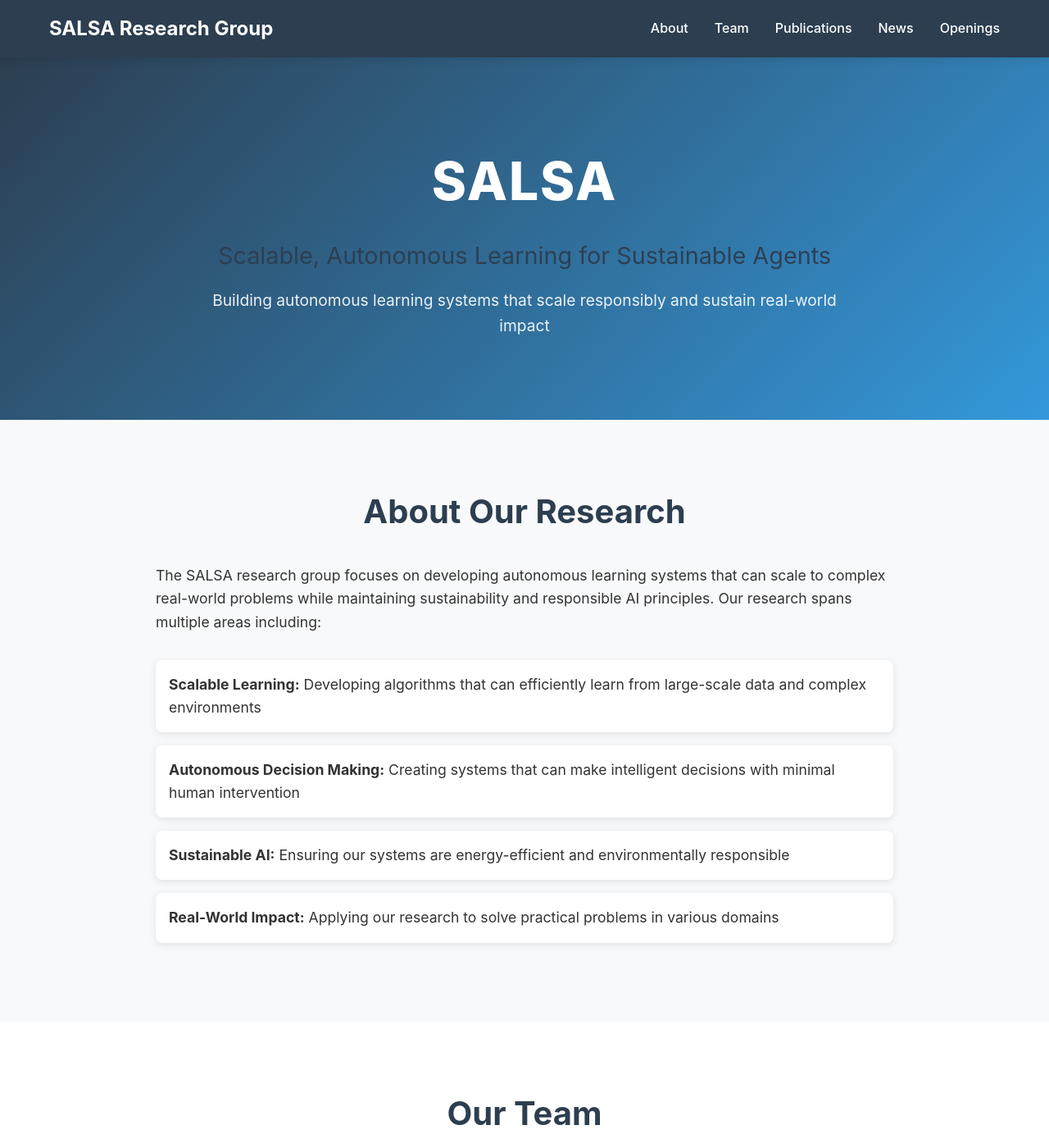
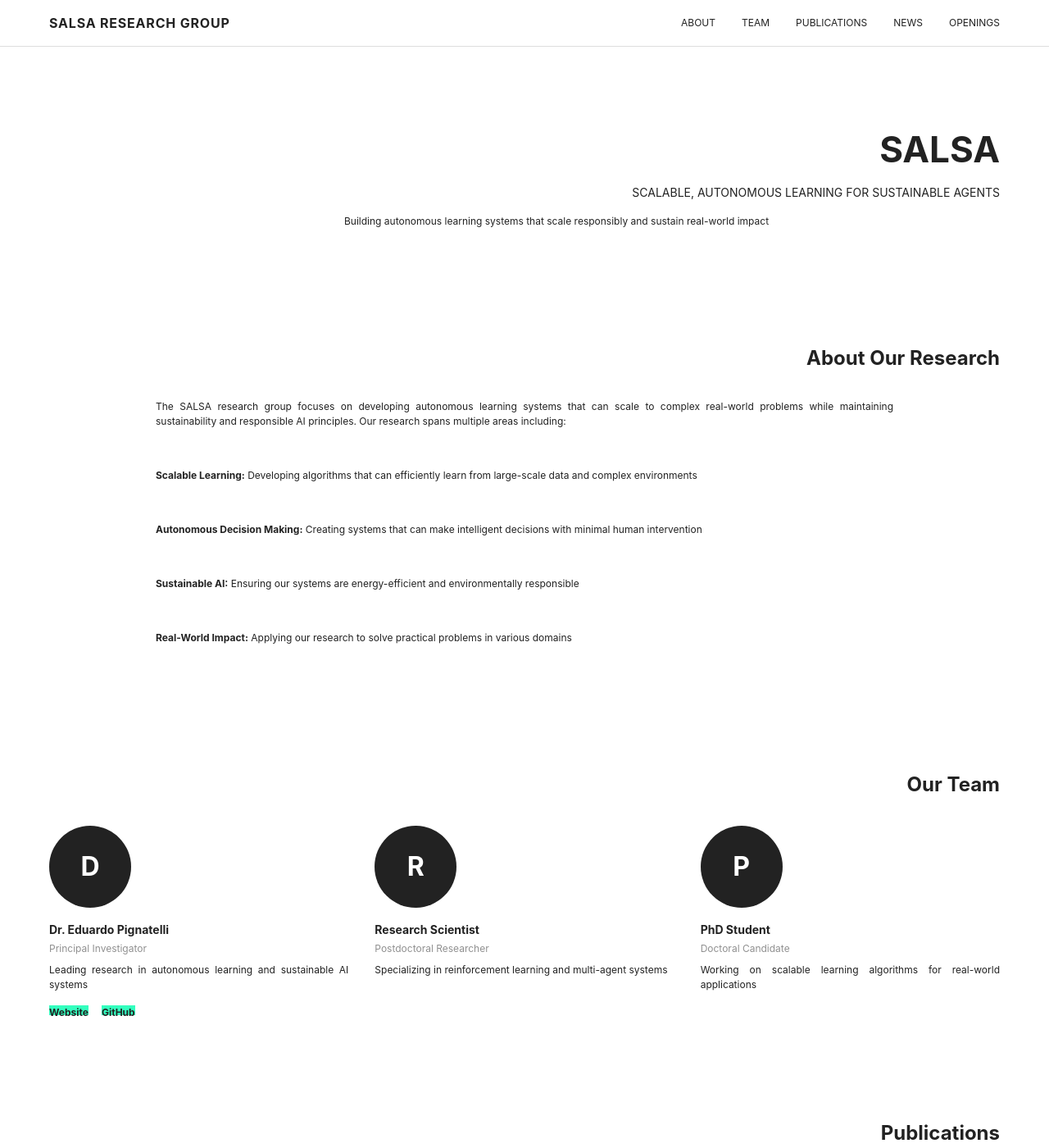
Before and after one commit to epignatelli/salsa-research.github.io, a Jekyll site: the page built from index.html, in a window 1280 px wide and 1400 px high. Shown: the whole window at 82% size. Built offline with Jekyll 4.4.1, drawn with Linux system fonts in a browser that asks for light colours; comment, search, counter and statistics services are not loaded.

Commit message:
Align aesthetics with epignatelli.com - minimalist design with cyan accents
Co-authored-by: epignatelli <26899347+epignatelli@users.noreply.github.com>

```diff
--- a/assets/css/style.css
+++ b/assets/css/style.css
@@ -3,23 +3,31 @@
     margin: 0;
     padding: 0;
     box-sizing: border-box;
+    transition: 0.3s;
+    scroll-behavior: smooth;
+    -webkit-font-smoothing: antialiased;
 }
 
 :root {
-    --primary-color: #2c3e50;
-    --secondary-color: #3498db;
-    --accent-color: #e74c3c;
-    --text-color: #333;
-    --light-bg: #f8f9fa;
+    --primary-color: #222222;
+    --secondary-color: #00ffae;
+    --accent-color: #00ffae;
+    --text-color: #222222;
+    --text-color-dim: #909090;
+    --text-color-light: #DEDEDE;
+    --light-bg: #FFFFFF;
     --white: #ffffff;
-    --shadow: 0 2px 10px rgba(0, 0, 0, 0.1);
+    --shadow: none;
 }
 
 body {
     font-family: -apple-system, BlinkMacSystemFont, 'Segoe UI', Roboto, 'Helvetica Neue', Arial, sans-serif;
-    line-height: 1.6;
+    line-height: 1.5;
     color: var(--text-color);
     background-color: var(--white);
+    margin: 0 auto;
+    font-weight: normal;
+    font-size: 12px;
 }
 
 .container {
@@ -30,12 +38,12 @@ body {
 
 /* Header and Navigation */
 header {
-    background-color: var(--primary-color);
-    color: var(--white);
+    background-color: var(--white);
+    color: var(--text-color);
     position: sticky;
     top: 0;
     z-index: 1000;
-    box-shadow: var(--shadow);
+    border-bottom: 1px solid var(--text-color-light);
 }
 
 header nav {
@@ -50,9 +58,11 @@ header .container {
 }
 
 .logo {
-    font-size: 1.5rem;
+    font-size: 1rem;
     font-weight: 700;
-    color: var(--white);
+    color: var(--text-color);
+    text-transform: uppercase;
+    letter-spacing: 0.05em;
 }
 
 .nav-links {
@@ -62,66 +72,79 @@ header .container {
 }
 
 .nav-links a {
-    color: var(--white);
+    color: var(--text-color);
     text-decoration: none;
-    font-weight: 500;
-    transition: color 0.3s ease;
+    font-weight: normal;
+    font-size: 12px;
+    text-transform: uppercase;
+    transition: all 0.3s ease;
 }
 
 .nav-links a:hover {
-    color: var(--secondary-color);
+    box-shadow: inset 0px 1em 0em rgba(0, 255, 174, 0.8);
 }
 
 /* Hero Section */
 .hero {
-    background: linear-gradient(135deg, var(--primary-color) 0%, var(--secondary-color) 100%);
-    color: var(--white);
-    padding: 100px 0;
-    text-align: center;
+    background: var(--white);
+    color: var(--text-color);
+    padding: 100px 0 80px 0;
+    text-align: right;
 }
 
 .hero h1 {
-    font-size: 4rem;
-    font-weight: 800;
+    font-size: 44px;
+    font-weight: bold;
     margin-bottom: 1rem;
-    letter-spacing: 2px;
+    line-height: 1.15em;
 }
 
 .hero h2 {
-    font-size: 1.8rem;
-    font-weight: 400;
+    font-size: 14px;
+    font-weight: normal;
     margin-bottom: 1rem;
-    opacity: 0.95;
+    text-transform: uppercase;
+    text-align: right;
 }
 
 .hero .tagline {
-    font-size: 1.2rem;
-    opacity: 0.9;
+    font-size: 12px;
+    line-height: 1.5em;
     max-width: 800px;
-    margin: 0 auto;
+    margin: 0 0 0 auto;
+    text-align: justify;
 }
 
 /* Sections */
 section {
-    padding: 80px 0;
+    padding: 60px 0;
 }
 
 section:nth-child(even) {
-    background-color: var(--light-bg);
+    background-color: var(--white);
 }
 
 section h2 {
-    font-size: 2.5rem;
-    color: var(--primary-color);
+    font-size: 24px;
+    font-weight: bold;
+    color: var(--text-color);
     margin-bottom: 2rem;
-    text-align: center;
+    margin-top: 0;
+    text-align: right;
+    line-height: 1.5em;
 }
 
 /* About Section */
 .research-brief {
     max-width: 900px;
     margin: 0 auto;
-    font-size: 1.1rem;
+    font-size: 12px;
+    line-height: 1.5em;
+}
+
+.research-brief p {
+    text-align: justify;
+    margin-bottom: 1.5em;
 }
 
 .research-areas {
@@ -130,11 +153,17 @@ section h2 {
 }
 
 .research-areas li {
-    padding: 1rem;
+    padding: 1rem 0;
     margin-bottom: 1rem;
     background-color: var(--white);
-    border-radius: 8px;
-    box-shadow: var(--shadow);
+    border-radius: 0;
+    box-shadow: none;
+    text-align: justify;
+    line-height: 1.5em;
+}
+
+.research-areas li strong {
+    font-weight: bold;
 }
 
 /* Team Section */
@@ -147,75 +176,80 @@ section h2 {
 
 .team-member {
     background-color: var(--white);
-    padding: 2rem;
-    border-radius: 12px;
-    box-shadow: var(--shadow);
-    text-align: center;
-    transition: transform 0.3s ease, box-shadow 0.3s ease;
+    padding: 0;
+    border-radius: 0;
+    box-shadow: none;
+    text-align: left;
+    transition: none;
 }
 
 .team-member:hover {
-    transform: translateY(-5px);
-    box-shadow: 0 4px 20px rgba(0, 0, 0, 0.15);
+    transform: none;
+    box-shadow: none;
 }
 
 .team-member img {
-    width: 150px;
-    height: 150px;
+    width: 100px;
+    height: 100px;
     border-radius: 50%;
     object-fit: cover;
     margin-bottom: 1rem;
 }
 
 .placeholder-image {
-    width: 150px;
-    height: 150px;
+    width: 100px;
+    height: 100px;
     border-radius: 50%;
-    background: linear-gradient(135deg, var(--secondary-color), var(--primary-color));
+    background: var(--text-color);
     color: var(--white);
     display: flex;
     align-items: center;
     justify-content: center;
-    font-size: 3rem;
+    font-size: 2rem;
     font-weight: 700;
-    margin: 0 auto 1rem;
+    margin: 0 0 1rem 0;
 }
 
 .team-member h3 {
-    font-size: 1.4rem;
-    color: var(--primary-color);
-    margin-bottom: 0.5rem;
+    font-size: 14px;
+    color: var(--text-color);
+    margin-bottom: 0.3rem;
+    font-weight: bold;
 }
 
 .team-member .role {
-    color: var(--secondary-color);
-    font-weight: 600;
+    color: var(--text-color-dim);
+    font-weight: normal;
     margin-bottom: 0.5rem;
+    font-size: 12px;
 }
 
 .team-member .bio {
-    font-size: 0.95rem;
-    color: #666;
+    font-size: 12px;
+    color: var(--text-color);
     margin-bottom: 1rem;
+    line-height: 1.5em;
+    text-align: justify;
 }
 
 .member-links {
     display: flex;
-    justify-content: center;
+    justify-content: flex-start;
     gap: 1rem;
     flex-wrap: wrap;
 }
 
 .member-links a {
-    color: var(--secondary-color);
+    color: var(--text-color);
     text-decoration: none;
-    font-size: 0.9rem;
-    font-weight: 500;
-    transition: color 0.3s ease;
+    font-size: 12px;
+    font-weight: bold;
+    transition: all 0.3s ease;
+    box-shadow: inset 0px 1em 0em rgba(0, 255, 174, 0.8);
 }
 
 .member-links a:hover {
-    color: var(--accent-color);
+    box-shadow: none;
 }
 
 /* Publications Section */
@@ -226,33 +260,45 @@ section h2 {
 
 .publication {
     background-color: var(--white);
-    padding: 2rem;
+    padding: 0 0 2rem 0;
     margin-bottom: 2rem;
-    border-radius: 8px;
-    box-shadow: var(--shadow);
+    border-radius: 0;
+    box-shadow: none;
+    border-bottom: 1px solid var(--text-color-light);
+}
+
+.publication:last-child {
+    border-bottom: none;
 }
 
 .publication h3 {
-    font-size: 1.3rem;
-    color: var(--primary-color);
+    font-size: 14px;
+    color: var(--text-color);
     margin-bottom: 0.5rem;
+    font-weight: bold;
+    line-height: 1.5em;
 }
 
 .publication .authors {
-    color: #555;
+    color: var(--text-color);
     margin-bottom: 0.3rem;
+    font-size: 12px;
+    font-weight: normal;
 }
 
 .publication .venue {
-    color: #666;
+    color: var(--text-color-dim);
     margin-bottom: 1rem;
+    font-size: 12px;
+    font-style: italic;
 }
 
 .publication .abstract {
-    font-size: 0.95rem;
-    color: #666;
+    font-size: 12px;
+    color: var(--text-color);
     margin-bottom: 1rem;
-    line-height: 1.6;
+    line-height: 1.5em;
+    text-align: justify;
 }
 
 .pub-links {
@@ -263,17 +309,19 @@ section h2 {
 
 .pub-links a {
     display: inline-block;
-    padding: 0.5rem 1rem;
-    background-color: var(--secondary-color);
-    color: var(--white);
+    padding: 0;
+    background-color: transparent;
+    color: var(--text-color);
     text-decoration: none;
-    border-radius: 4px;
-    font-size: 0.9rem;
-    transition: background-color 0.3s ease;
+    border-radius: 0;
+    font-size: 12px;
+    font-weight: bold;
+    transition: all 0.3s ease;
+    box-shadow: inset 0px 1em 0em rgba(0, 255, 174, 0.8);
 }
 
 .pub-links a:hover {
-    background-color: var(--primary-color);
+    box-shadow: none;
 }
 
 /* News Section */
@@ -289,63 +337,83 @@ section h2 {
 }
 
 .openings-content > p {
-    font-size: 1.1rem;
-    text-align: center;
-    margin-bottom: 3rem;
+    font-size: 12px;
+    text-align: justify;
+    margin-bottom: 2rem;
+    line-height: 1.5em;
 }
 
 .opportunities {
     display: grid;
     grid-template-columns: repeat(auto-fit, minmax(280px, 1fr));
     gap: 2rem;
-    margin-bottom: 3rem;
+    margin-bottom: 2rem;
 }
 
 .opportunity {
     background-color: var(--white);
-    padding: 2rem;
-    border-radius: 8px;
-    box-shadow: var(--shadow);
+    padding: 0;
+    border-radius: 0;
+    box-shadow: none;
 }
 
 .opportunity h3 {
-    color: var(--secondary-color);
-    font-size: 1.3rem;
-    margin-bottom: 1rem;
+    color: var(--text-color);
+    font-size: 14px;
+    font-weight: bold;
+    margin-bottom: 0.5rem;
 }
 
 .opportunity p {
-    color: #666;
-    line-height: 1.6;
+    color: var(--text-color);
+    line-height: 1.5em;
+    font-size: 12px;
+    text-align: justify;
 }
 
 .contact-info {
     background-color: var(--white);
-    padding: 2rem;
-    border-radius: 8px;
-    box-shadow: var(--shadow);
-    text-align: center;
+    padding: 2rem 0;
+    border-radius: 0;
+    box-shadow: none;
+    text-align: left;
+    border-top: 1px solid var(--text-color-light);
+    margin-top: 2rem;
 }
 
 .contact-info h3 {
-    color: var(--primary-color);
+    color: var(--text-color);
     margin-bottom: 1rem;
+    font-size: 14px;
+    font-weight: bold;
+}
+
+.contact-info p {
+    font-size: 12px;
+    line-height: 1.5em;
 }
 
 .contact-info strong {
-    color: var(--secondary-color);
+    color: var(--text-color);
+    font-weight: bold;
 }
 
 /* Footer */
 footer {
-    background-color: var(--primary-color);
-    color: var(--white);
+    background-color: var(--white);
+    color: var(--text-color-dim);
     padding: 2rem 0;
     text-align: center;
+    border-top: 1px solid var(--text-color-light);
+    font-size: 10px;
 }
 
 /* Responsive Design */
 @media (max-width: 768px) {
+    body {
+        margin: 0 2%;
+    }
+
     header .container {
         flex-direction: column;
         gap: 1rem;
@@ -358,20 +426,25 @@ footer {
     }
 
     .hero h1 {
-        font-size: 2.5rem;
+        font-size: 36px;
     }
 
     .hero h2 {
-        font-size: 1.3rem;
+        font-size: 12px;
     }
 
     section h2 {
-        font-size: 2rem;
+        font-size: 20px;
     }
 
     .team-grid,
     .opportunities {
         grid-template-columns: 1fr;
+    }
+
+    .hero,
+    section h2 {
+        text-align: left;
     }
 }
 
@@ -380,18 +453,7 @@ html {
     scroll-behavior: smooth;
 }
 
-/* Animations */
-@keyframes fadeIn {
-    from {
-        opacity: 0;
-        transform: translateY(20px);
-    }
-    to {
-        opacity: 1;
-        transform: translateY(0);
-    }
+/* Remove animations for cleaner aesthetic */
+section {
+    animation: none;
 }
-
-section {
-    animation: fadeIn 0.6s ease-out;
-}
```
